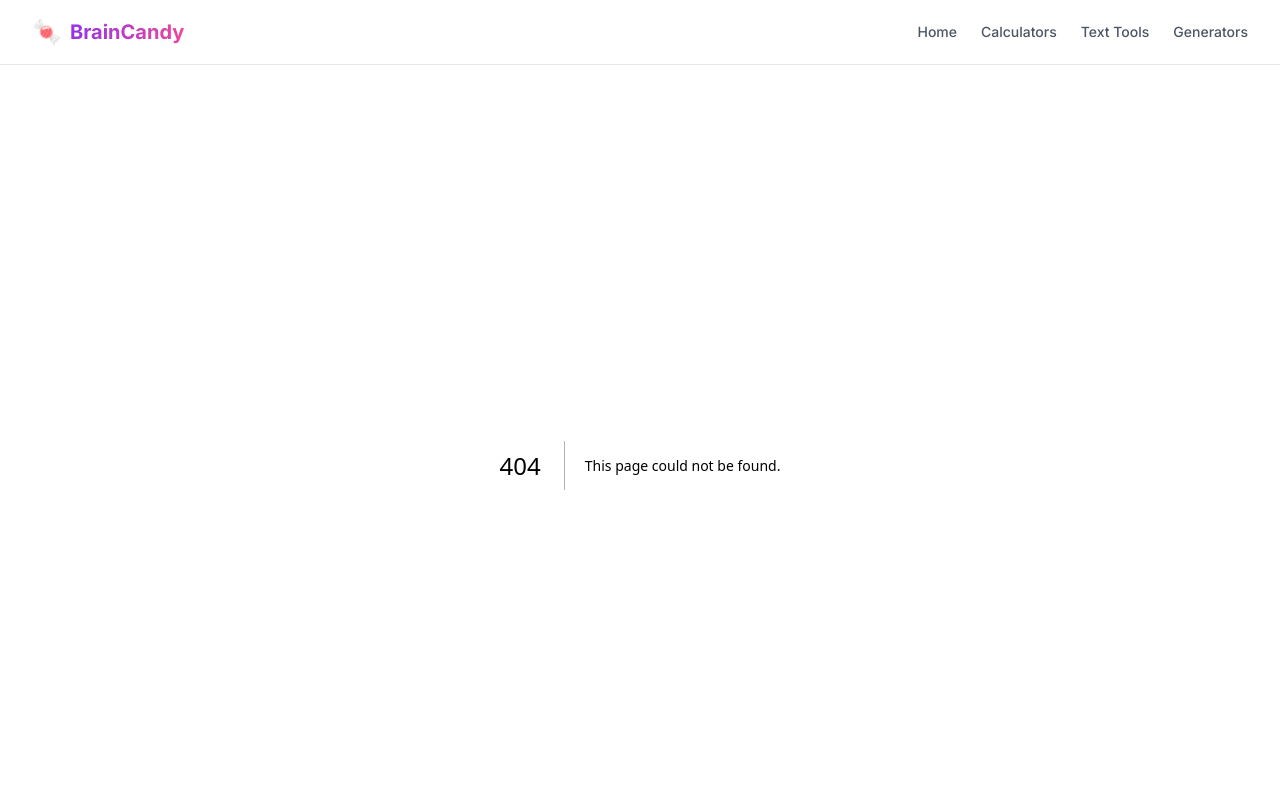
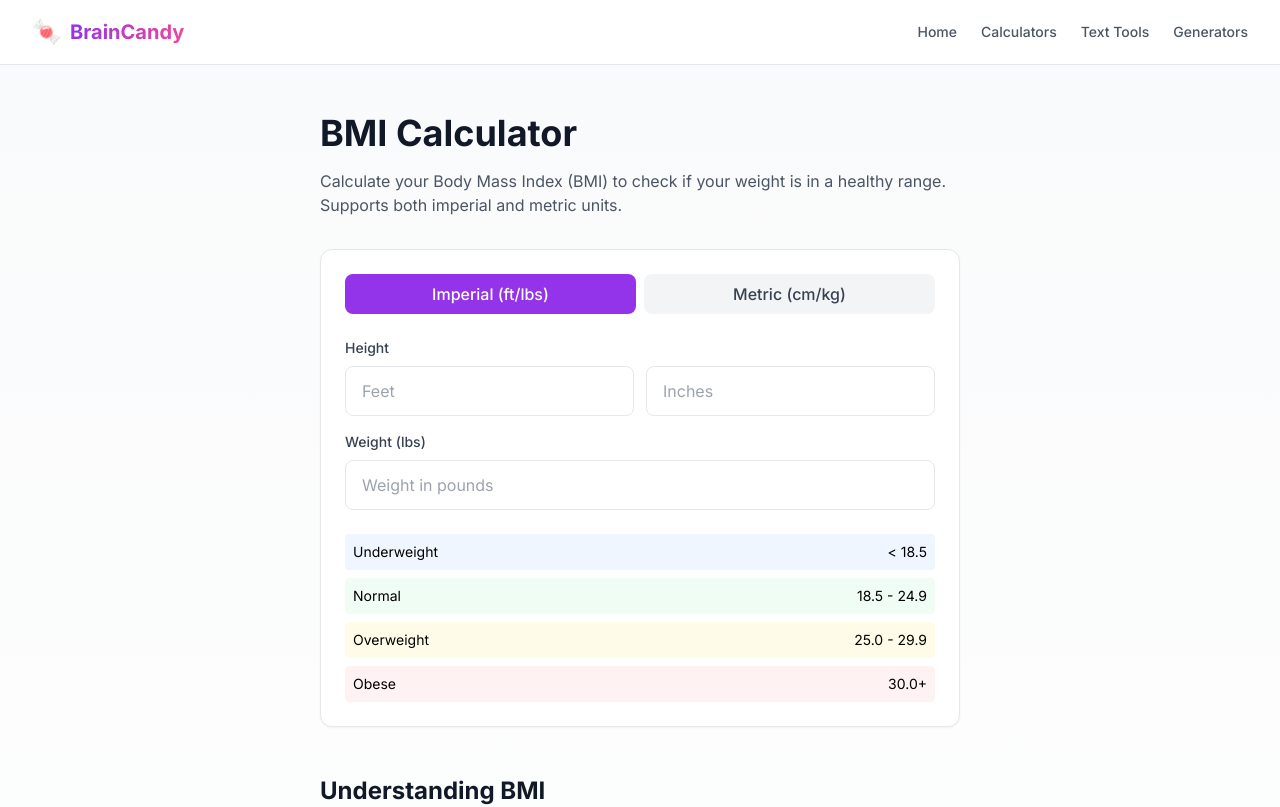
Before and after one commit to rogergrubb/braincandy-website, a Next.js app: page /bmi-calculator in a window 1280 px wide. Before the commit this address had no page. Shown: the top 807 px of the page. Built offline with nearby package versions, Linux system fonts and the light colour scheme.

Commit message:
Implement BMI Calculator component
This component allows users to calculate their Body Mass Index (BMI) using either imperial or metric units, providing an interactive interface for inputting height and weight.

```diff
--- /dev/null
+++ b/src/app/bmi-calculator/page.tsx
@@ -0,0 +1,69 @@
+"use client";
+import { useState } from "react";
+
+export default function BMICalculator() {
+  const [unit, setUnit] = useState<"imperial" | "metric">("imperial");
+  const [feet, setFeet] = useState(""); const [inches, setInches] = useState("");
+  const [cm, setCm] = useState(""); const [lbs, setLbs] = useState(""); const [kg, setKg] = useState("");
+
+  const calcBMI = () => {
+    let heightM: number, weightKg: number;
+    if (unit === "imperial") {
+      heightM = ((parseInt(feet || "0") * 12) + parseInt(inches || "0")) * 0.0254;
+      weightKg = parseFloat(lbs || "0") * 0.453592;
+    } else {
+      heightM = parseInt(cm || "0") / 100;
+      weightKg = parseFloat(kg || "0");
+    }
+    if (heightM <= 0 || weightKg <= 0) return null;
+    return weightKg / (heightM * heightM);
+  };
+
+  const bmi = calcBMI();
+  const getCategory = (b: number) => {
+    if (b < 18.5) return { label: "Underweight", color: "text-blue-600", bg: "bg-blue-100" };
+    if (b < 25) return { label: "Normal", color: "text-green-600", bg: "bg-green-100" };
+    if (b < 30) return { label: "Overweight", color: "text-yellow-600", bg: "bg-yellow-100" };
+    return { label: "Obese", color: "text-red-600", bg: "bg-red-100" };
+  };
+
+  return (
+    <div className="max-w-2xl mx-auto px-4 py-12">
+      <h1 className="text-3xl md:text-4xl font-bold text-gray-900 mb-4">BMI Calculator</h1>
+      <p className="text-gray-600 mb-8">Calculate your Body Mass Index (BMI) to check if your weight is in a healthy range. Supports both imperial and metric units.</p>
+      <div className="bg-white rounded-xl shadow-sm border border-gray-200 p-6">
+        <div className="flex gap-2 mb-6">
+          <button onClick={() => setUnit("imperial")} className={"flex-1 py-2 rounded-lg font-medium " + (unit === "imperial" ? "bg-purple-600 text-white" : "bg-gray-100 text-gray-700")}>Imperial (ft/lbs)</button>
+          <button onClick={() => setUnit("metric")} className={"flex-1 py-2 rounded-lg font-medium " + (unit === "metric" ? "bg-purple-600 text-white" : "bg-gray-100 text-gray-700")}>Metric (cm/kg)</button>
+        </div>
+        {unit === "imperial" ? (
+          <>
+            <div className="mb-4"><label className="block text-sm font-medium text-gray-700 mb-2">Height</label><div className="flex gap-3"><input type="number" value={feet} onChange={e => setFeet(e.target.value)} placeholder="Feet" className="flex-1 px-4 py-3 border rounded-lg" /><input type="number" value={inches} onChange={e => setInches(e.target.value)} placeholder="Inches" className="flex-1 px-4 py-3 border rounded-lg" /></div></div>
+            <div className="mb-6"><label className="block text-sm font-medium text-gray-700 mb-2">Weight (lbs)</label><input type="number" value={lbs} onChange={e => setLbs(e.target.value)} placeholder="Weight in pounds" className="w-full px-4 py-3 border rounded-lg" /></div>
+          </>
+        ) : (
+          <>
+            <div className="mb-4"><label className="block text-sm font-medium text-gray-700 mb-2">Height (cm)</label><input type="number" value={cm} onChange={e => setCm(e.target.value)} placeholder="Height in cm" className="w-full px-4 py-3 border rounded-lg" /></div>
+            <div className="mb-6"><label className="block text-sm font-medium text-gray-700 mb-2">Weight (kg)</label><input type="number" value={kg} onChange={e => setKg(e.target.value)} placeholder="Weight in kg" className="w-full px-4 py-3 border rounded-lg" /></div>
+          </>
+        )}
+        {bmi && (
+          <div className={"rounded-lg p-6 text-center " + getCategory(bmi).bg}>
+            <div className="text-4xl font-bold mb-2">{bmi.toFixed(1)}</div>
+            <div className={"text-xl font-semibold " + getCategory(bmi).color}>{getCategory(bmi).label}</div>
+          </div>
+        )}
+        <div className="mt-6 space-y-2 text-sm">
+          <div className="flex justify-between p-2 bg-blue-50 rounded"><span>Underweight</span><span>&lt; 18.5</span></div>
+          <div className="flex justify-between p-2 bg-green-50 rounded"><span>Normal</span><span>18.5 - 24.9</span></div>
+          <div className="flex justify-between p-2 bg-yellow-50 rounded"><span>Overweight</span><span>25.0 - 29.9</span></div>
+          <div className="flex justify-between p-2 bg-red-50 rounded"><span>Obese</span><span>30.0+</span></div>
+        </div>
+      </div>
+      <div className="prose max-w-none mt-12">
+        <h2 className="text-2xl font-bold text-gray-900">Understanding BMI</h2>
+        <p className="text-gray-600 mt-4">Body Mass Index (BMI) is a simple measure that uses your height and weight to estimate whether your weight is healthy. It is calculated by dividing your weight in kilograms by your height in meters squared. While BMI is a useful screening tool, it does not directly measure body fat and should be considered alongside other health indicators.</p>
+      </div>
+    </div>
+  );
+}
```
